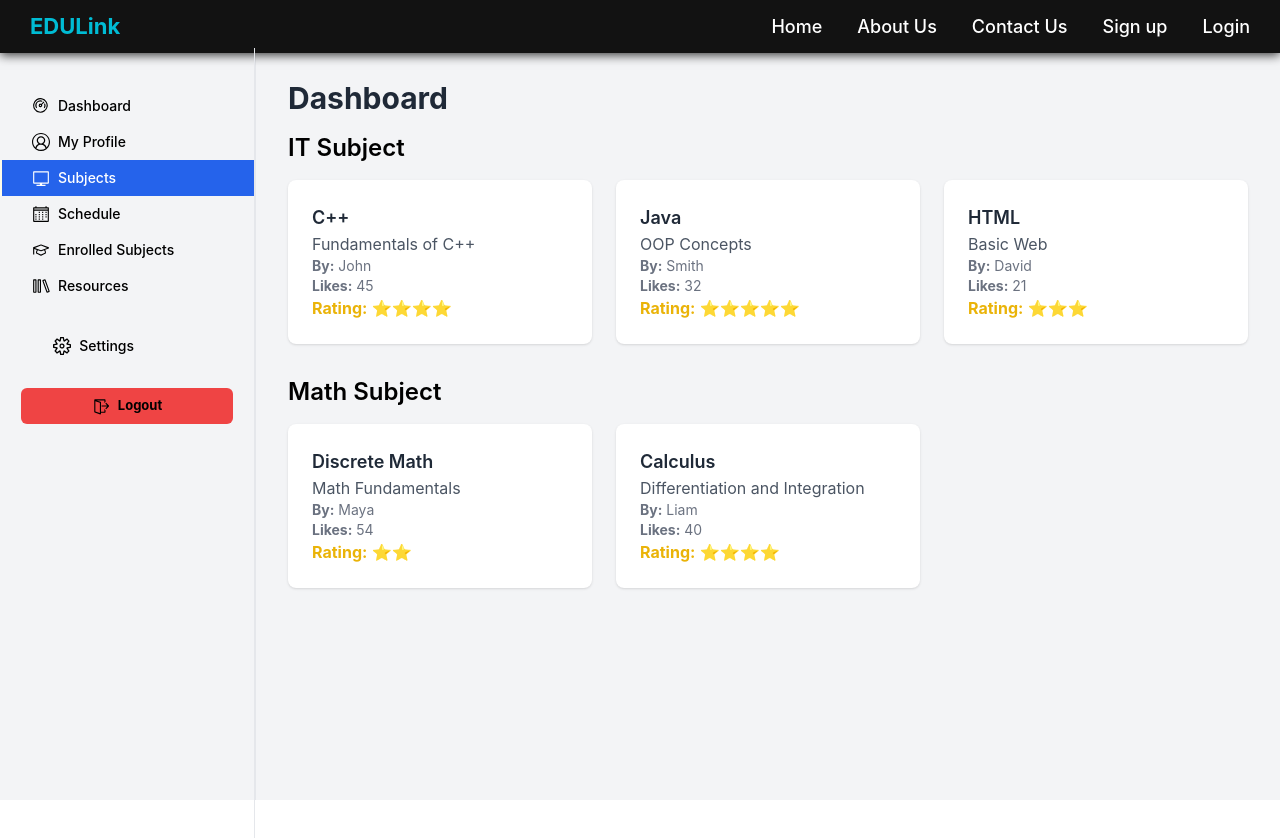
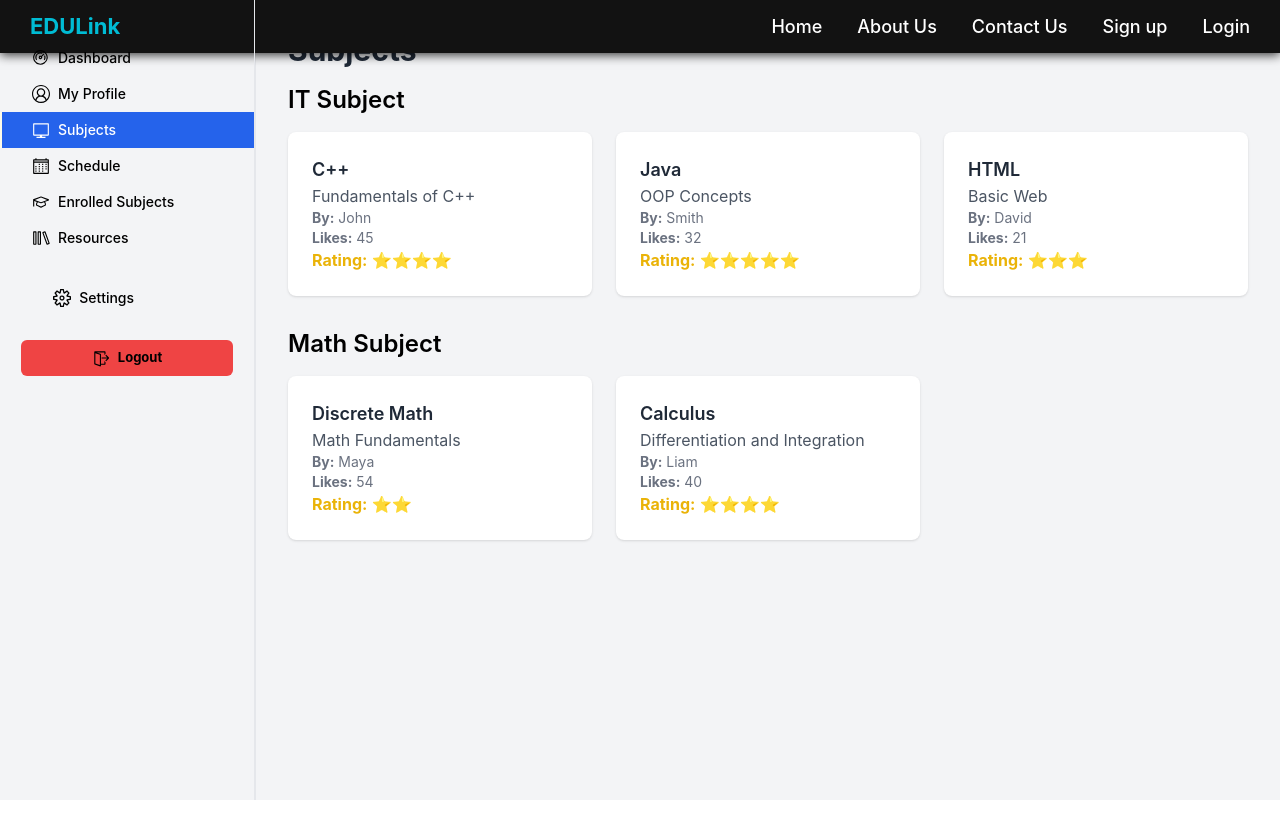
Before and after one commit to musnymubarak/EduLink-Peer-Tutoring-App, a React (Create React App) app in the folder frontend/: page /dashboard/subjects in a window 1280 px wide. Shown: the top 838 px of the page. After the commit the page ends 800 px from the top, so only its background shows below. Built offline with nearby package versions, Linux system fonts and the light colour scheme.

Commit message:
navigation throghu the card

```diff
--- a/frontend/src/App.js
+++ b/frontend/src/App.js
@@ -14,6 +14,7 @@ import EnrolledSubjects from './components/dashboard/student/EnrolledSubjects';
 import Resources from './components/dashboard/student/Resources';
 import Requests from './components/dashboard/tutor/Requests';
 import YourSubjects from './components/dashboard/tutor/YourSubjects';
+import SubjectDetails from './components/dashboard/SubjectDetails';
 
 function App() {
   return (
@@ -33,6 +34,7 @@ function App() {
         <Route path='/dashboard/resources' element={<Resources/>}/>
         <Route path='/dashboard/requests' element={<Requests/>}/>
         <Route path='/dashboard/your-subjects' element={<YourSubjects/>}/>
+        <Route path="/subject/:id" element={<SubjectDetails />} />
       </Routes>
     </Router>
   );
--- /dev/null
+++ b/frontend/src/components/dashboard/SubjectDetails.js
@@ -0,0 +1,66 @@
+import React from "react";
+import { useParams } from "react-router-dom";
+
+export default function SubjectDetails() {
+  const { id } = useParams(); // Get the subject ID from the route
+  const subjectData = {
+    1: {
+      title: "C++",
+      banner: "image.png",
+      outline: "Learn the fundamentals of C++ programming.",
+      content: "Topics include variables, loops, functions, OOP.",
+      modules: ["Introduction", "Control Structures", "OOP Basics"],
+      targetGroup: "Beginners in programming.",
+      tutor: {
+        name: "John Doe",
+        rating: 4,
+        experience: "5 years in teaching C++",
+        bio: "Experienced C++ developer and instructor.",
+        education: "MSc in Computer Science",
+      },
+    },
+    // Add similar data for other subjects...
+  };
+
+  const subject = subjectData[id];
+
+  if (!subject) {
+    return <div>Subject not found!</div>;
+  }
+
+  return (
+    <div className="p-8">
+      <img
+        src={subject.banner}
+        alt={`${subject.title} banner`}
+        className="w-full h-64 object-cover rounded-lg mb-6"
+      />
+      <h1 className="text-3xl font-bold text-gray-800 mb-4">
+        {subject.title}
+      </h1>
+      <p className="text-gray-600 mb-4">{subject.outline}</p>
+      <h2 className="text-2xl font-semibold text-gray-800 mb-4">
+        Course Content
+      </h2>
+      <ul className="list-disc list-inside mb-4">
+        {subject.modules.map((module, i) => (
+          <li key={i}>{module}</li>
+        ))}
+      </ul>
+      <h2 className="text-2xl font-semibold text-gray-800 mb-4">Target Group</h2>
+      <p className="text-gray-600 mb-4">{subject.targetGroup}</p>
+      <h2 className="text-2xl font-semibold text-gray-800 mb-4">Tutor Details</h2>
+      <div className="bg-white rounded-lg shadow p-6">
+        <p className="text-lg font-semibold">{subject.tutor.name}</p>
+        <p className="text-yellow-500 mb-2">
+          Rating: {"⭐".repeat(subject.tutor.rating)}
+        </p>
+        <p className="text-gray-600">{subject.tutor.experience}</p>
+        <p className="text-gray-600">{subject.tutor.bio}</p>
+        <p className="text-gray-600">
+          <strong>Education:</strong> {subject.tutor.education}
+        </p>
+      </div>
+    </div>
+  );
+}
--- a/frontend/src/components/dashboard/Subjects.js
+++ b/frontend/src/components/dashboard/Subjects.js
@@ -1,22 +1,22 @@
 import React from "react";
+import { Link } from "react-router-dom";
 import Sidebar from "./Sidebar";
-import Category from "./Category"; // Import the Category component
 
-export default function Dashboard() {
+export default function Subject() {
   const categories = [
     {
       title: "IT Subject",
       subjects: [
-        { title: "C++", description: "Fundamentals of C++", author: "John", likes: 45, rating: 4 },
-        { title: "Java", description: "OOP Concepts", author: "Smith", likes: 32, rating: 5 },
-        { title: "HTML", description: "Basic Web", author: "David", likes: 21, rating: 3 },
+        { id: 1, title: "C++", description: "Fundamentals of C++", author: "John", likes: 45, rating: 4 },
+        { id: 2, title: "Java", description: "OOP Concepts", author: "Smith", likes: 32, rating: 5 },
+        { id: 3, title: "HTML", description: "Basic Web", author: "David", likes: 21, rating: 3 },
       ],
     },
     {
       title: "Math Subject",
       subjects: [
-        { title: "Discrete Math", description: "Math Fundamentals", author: "Maya", likes: 54, rating: 2 },
-        { title: "Calculus", description: "Differentiation and Integration", author: "Liam", likes: 40, rating: 4 },
+        { id: 4, title: "Discrete Math", description: "Math Fundamentals", author: "Maya", likes: 54, rating: 2 },
+        { id: 5, title: "Calculus", description: "Differentiation and Integration", author: "Liam", likes: 40, rating: 4 },
       ],
     },
   ];
@@ -25,16 +25,12 @@ export default function Dashboard() {
     <div className="flex min-h-screen bg-gray-100">
       {/* Sidebar */}
       <div className="w-64 bg-richblue-800 border-r border-richblack-700">
-        <br />
-        <br />
         <Sidebar />
       </div>
 
       {/* Main Content */}
       <div className="flex-1 p-8">
-        <br />
-        <br />
-        <h1 className="text-3xl font-bold text-gray-800 mb-4">Dashboard</h1>
+        <h1 className="text-3xl font-bold text-gray-800 mb-4">Subjects</h1>
 
         {/* Categories Section */}
         <div className="space-y-8">
@@ -45,7 +41,8 @@ export default function Dashboard() {
               </h2>
               <div className="grid grid-cols-1 md:grid-cols-2 lg:grid-cols-3 gap-6">
                 {category.subjects.map((subject, i) => (
-                  <div
+                  <Link
+                    to={`/subject/${subject.id}`} // Navigate to the corresponding subject details page
                     key={i}
                     className="bg-white rounded-lg shadow p-6 hover:shadow-lg transition duration-200"
                   >
@@ -62,7 +59,7 @@ export default function Dashboard() {
                     <p className="text-yellow-500">
                       <strong>Rating:</strong> {"⭐".repeat(subject.rating)}
                     </p>
-                  </div>
+                  </Link>
                 ))}
               </div>
             </div>
```
